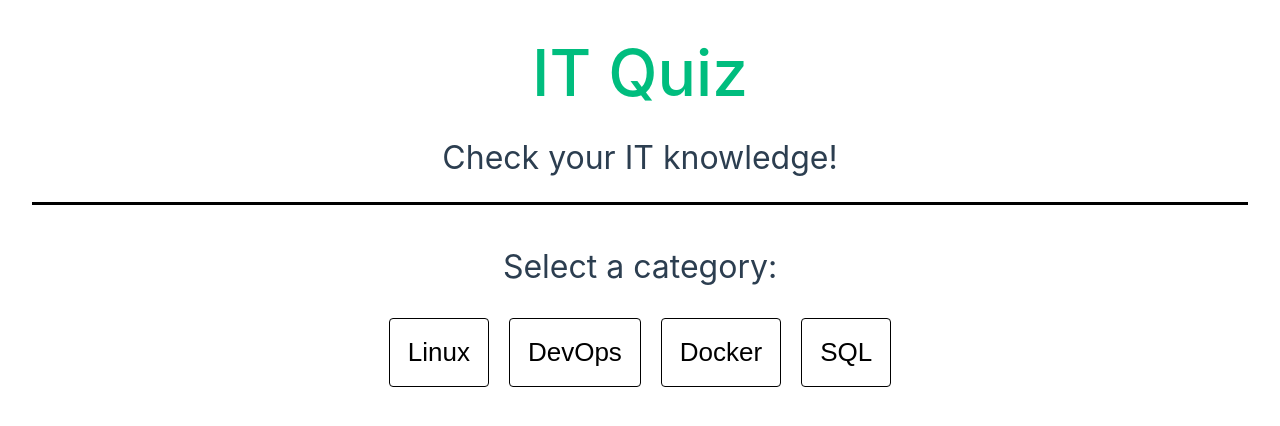
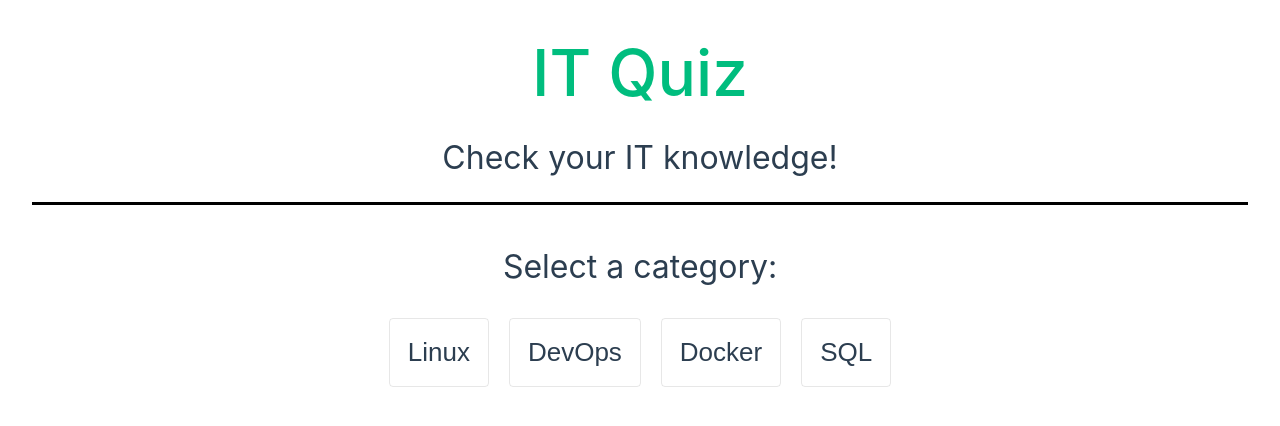
Before and after one commit to michalk91/IT-Quiz, a Vue app: page / in a window 1280 px wide. Shown: the top 426 px of the page. Built offline with nearby package versions, Linux system fonts and the light colour scheme; what vue-query would draw is missing.

Commit message:
update main.css

```diff
--- a/src/assets/main.css
+++ b/src/assets/main.css
@@ -8,16 +8,13 @@
   font-weight: normal;
 }
 
-.btnsContainer {
-  text-align: center;
-}
-
 .btnsContainer button {
+  color: var(--color-text);
   outline: 0;
   margin: 10px;
   align-items: center;
   background: 0 0;
-  border: 1px solid #000;
+  border: 1px solid var(--color-border);
   border-radius: 4px;
   cursor: pointer;
   display: inline-flex;
```
